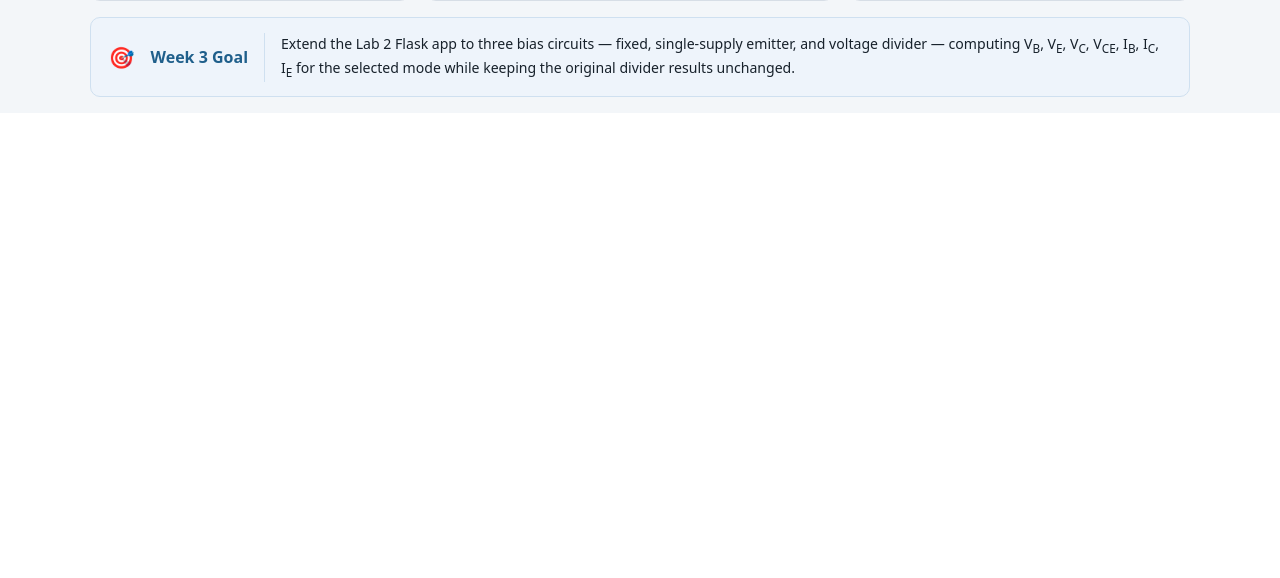
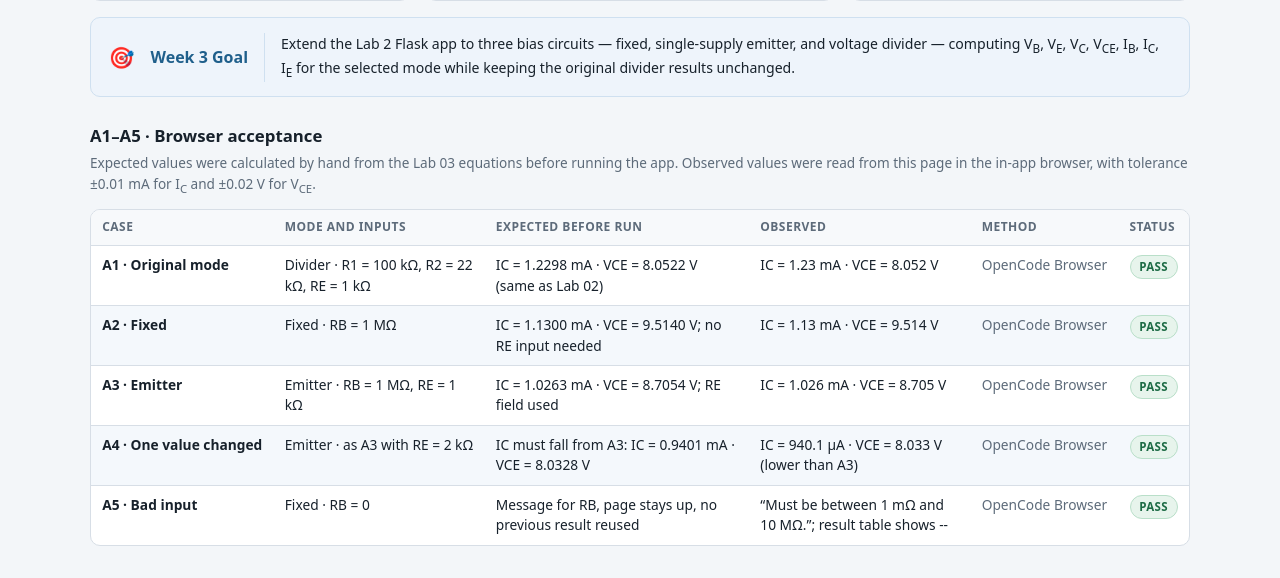
Before and after one commit to naphataphichai-cmd/Lab2, a Flask app: page / in a window 1280 px wide. Shown: the part 733-1311 px from the top of the page. Before the commit the page ends 830 px from the top, so only its background shows below. Run offline with Flask 3, Linux system fonts and the light colour scheme.

Commit message:
feat: show the A1-A5 acceptance table on the page

```diff
--- a/app.py
+++ b/app.py
@@ -46,6 +46,58 @@ UNIT_CHOICES = {
 }
 
 MODE_CHOICES = [(mode, model.MODE_LABELS[mode]) for mode in model.MODES]
+
+# Lab 03 acceptance record shown on the page. Expected values were calculated
+# by hand from the bias equations before the app was run; observed values are
+# what the in-app browser showed for each case.
+ACCEPTANCE_CASES = (
+    {
+        "id": "A1",
+        "title": "Original mode",
+        "inputs": "Divider · R1 = 100 kΩ, R2 = 22 kΩ, RE = 1 kΩ",
+        "expected": "IC = 1.2298 mA · VCE = 8.0522 V (same as Lab 02)",
+        "observed": "IC = 1.23 mA · VCE = 8.052 V",
+        "method": "OpenCode Browser",
+        "status": "PASS",
+    },
+    {
+        "id": "A2",
+        "title": "Fixed",
+        "inputs": "Fixed · RB = 1 MΩ",
+        "expected": "IC = 1.1300 mA · VCE = 9.5140 V; no RE input needed",
+        "observed": "IC = 1.13 mA · VCE = 9.514 V",
+        "method": "OpenCode Browser",
+        "status": "PASS",
+    },
+    {
+        "id": "A3",
+        "title": "Emitter",
+        "inputs": "Emitter · RB = 1 MΩ, RE = 1 kΩ",
+        "expected": "IC = 1.0263 mA · VCE = 8.7054 V; RE field used",
+        "observed": "IC = 1.026 mA · VCE = 8.705 V",
+        "method": "OpenCode Browser",
+        "status": "PASS",
+    },
+    {
+        "id": "A4",
+        "title": "One value changed",
+        "inputs": "Emitter · as A3 with RE = 2 kΩ",
+        "expected": "IC must fall from A3: IC = 0.9401 mA · VCE = 8.0328 V",
+        "observed": "IC = 940.1 µA · VCE = 8.033 V (lower than A3)",
+        "method": "OpenCode Browser",
+        "status": "PASS",
+    },
+    {
+        "id": "A5",
+        "title": "Bad input",
+        "inputs": "Fixed · RB = 0",
+        "expected": "Message for RB, page stays up, no previous result reused",
+        "observed": "“Must be between 1 mΩ and 10 MΩ.”; result table shows --",
+        "method": "OpenCode Browser",
+        "status": "PASS",
+    },
+)
+
 
 RESULT_ROWS = (
     ("VB", "vb", "voltage"),
@@ -155,6 +207,7 @@ def create_app() -> Flask:
             errors=errors or {},
             form_error=form_error,
             result=result,
+            acceptance=ACCEPTANCE_CASES,
         )
 
     @app.get("/")
--- a/static/style.css
+++ b/static/style.css
@@ -427,6 +427,90 @@ input:focus, .unit-select:focus { outline: 2px solid var(--accent); outline-offs
   letter-spacing: 0.04em;
 }
 
+/* Acceptance table */
+.acceptance {
+  max-width: 1100px;
+  margin: 1.6rem auto 1rem;
+}
+
+.acceptance h2 {
+  margin: 0 0 0.35rem;
+  font-size: 1.05rem;
+  font-weight: 700;
+}
+
+.acceptance-note {
+  margin: 0 0 0.7rem;
+  font-size: 0.85rem;
+  color: var(--muted);
+}
+
+.acceptance .scroll {
+  overflow-x: auto;
+  background: var(--paper);
+  border: 1px solid var(--line);
+  border-radius: 10px;
+}
+
+.acceptance table {
+  width: 100%;
+  min-width: 920px;
+  border-collapse: collapse;
+  font-size: 0.86rem;
+  font-variant-numeric: tabular-nums;
+}
+
+.acceptance th,
+.acceptance td {
+  padding: 0.55rem 0.7rem;
+  border-bottom: 1px solid var(--line);
+  text-align: left;
+  vertical-align: top;
+}
+
+.acceptance thead th {
+  background: var(--panel-bg);
+  color: var(--muted);
+  font-size: 0.75rem;
+  text-transform: uppercase;
+  letter-spacing: 0.04em;
+  white-space: nowrap;
+}
+
+.acceptance tbody tr:nth-child(even) { background: var(--row-alt); }
+.acceptance tbody tr:last-child td { border-bottom: 0; }
+
+.case-id {
+  font-weight: 700;
+  white-space: nowrap;
+}
+
+.method {
+  color: var(--muted);
+  white-space: nowrap;
+}
+
+.status-pill {
+  display: inline-block;
+  padding: 0.15rem 0.55rem;
+  border-radius: 999px;
+  font-size: 0.72rem;
+  font-weight: 700;
+  letter-spacing: 0.03em;
+}
+
+.status-pill.pass {
+  background: #e7f4ec;
+  border: 1px solid #b9dfc9;
+  color: var(--good);
+}
+
+.status-pill.fail {
+  background: #fbeaea;
+  border: 1px solid #ecc3c3;
+  color: var(--bad);
+}
+
 /* Warnings */
 .region-warning, .mismatch-warning {
   margin: 1rem auto 0;
--- a/templates/index.html
+++ b/templates/index.html
@@ -238,6 +238,42 @@
 </section>
 {% endif %}
 
+<section class="acceptance">
+  <h2>A1–A5 · Browser acceptance</h2>
+  <p class="acceptance-note">
+    Expected values were calculated by hand from the Lab 03 equations before
+    running the app. Observed values were read from this page in the in-app
+    browser, with tolerance ±0.01 mA for I<sub>C</sub> and ±0.02 V for
+    V<sub>CE</sub>.
+  </p>
+  <div class="scroll">
+    <table>
+      <thead>
+        <tr>
+          <th>Case</th>
+          <th>Mode and inputs</th>
+          <th>Expected before run</th>
+          <th>Observed</th>
+          <th>Method</th>
+          <th>Status</th>
+        </tr>
+      </thead>
+      <tbody>
+        {% for case in acceptance %}
+        <tr>
+          <td class="case-id">{{ case.id }} · {{ case.title }}</td>
+          <td>{{ case.inputs }}</td>
+          <td>{{ case.expected }}</td>
+          <td>{{ case.observed }}</td>
+          <td class="method">{{ case.method }}</td>
+          <td><span class="status-pill {{ 'pass' if case.status == 'PASS' else 'fail' }}">{{ case.status }}</span></td>
+        </tr>
+        {% endfor %}
+      </tbody>
+    </table>
+  </div>
+</section>
+
 {% if result %}
 {% if result.region and result.region.warning %}
 <p class="region-warning">{{ result.region.warning }}</p>
```
Also changed, not shown: tests/test_modes.py (+4 -2 lines), tests/test_routes.py (+30 -0 lines).
